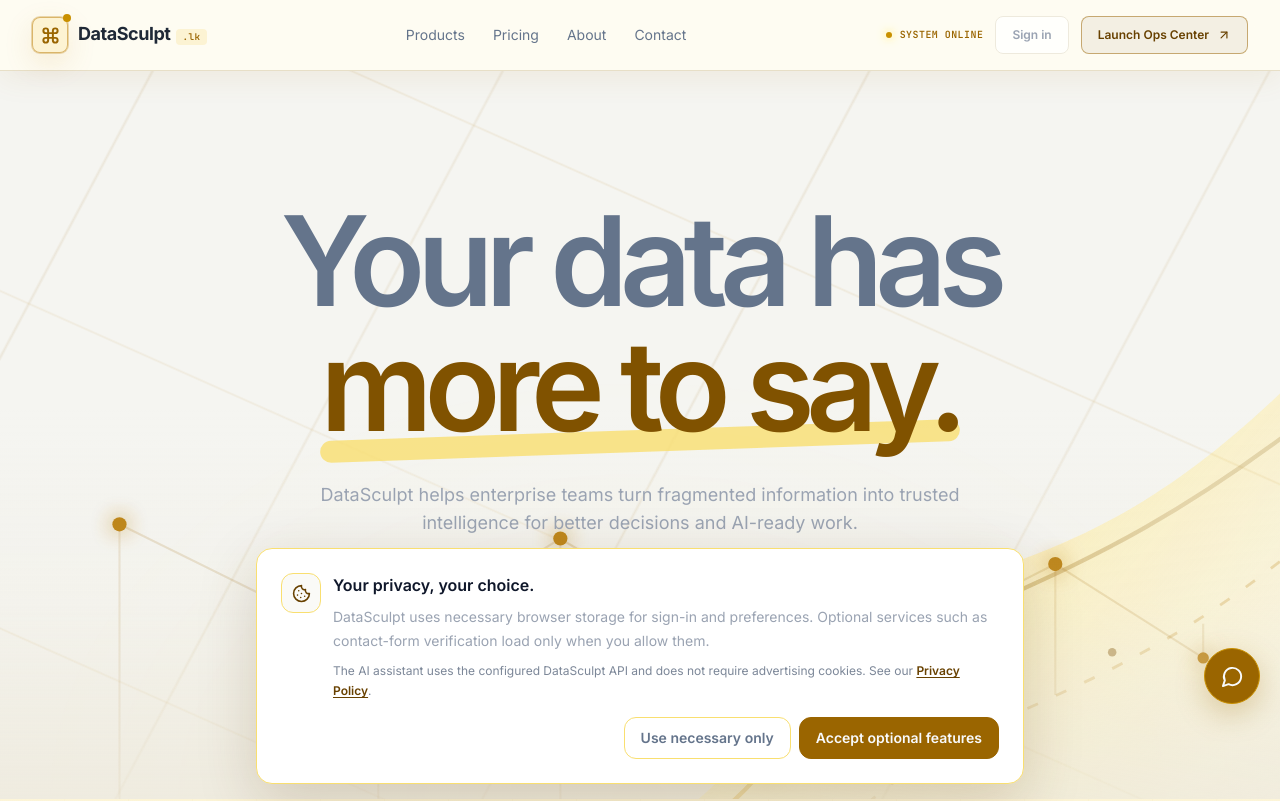
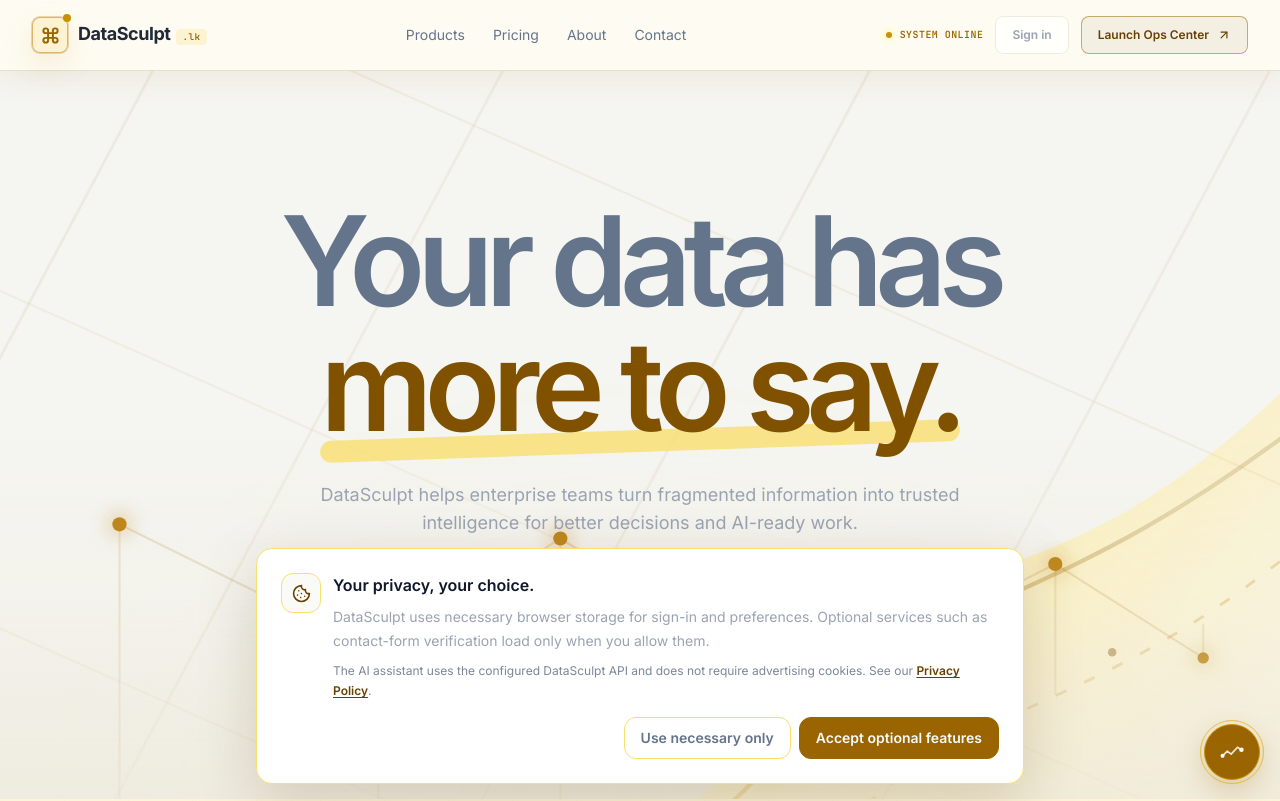
Before and after one commit to ChathuraAt1/datasculpt, a Next.js app: page / in a window 1280 px wide. Shown: the top 801 px of the page. Built offline with nearby package versions, Linux system fonts and the light colour scheme.

Commit message:
feat: integrate animated ChatSignalMark and update button UI positioning in AIChatbot

```diff
--- a/components/chat/AIChatbot.tsx
+++ b/components/chat/AIChatbot.tsx
@@ -2,7 +2,7 @@
 
 import { FormEvent, useEffect, useRef, useState } from 'react';
 import { AnimatePresence, motion, useReducedMotion } from 'framer-motion';
-import { Bot, Eraser, MessageCircle, Send, X } from 'lucide-react';
+import { Eraser, Send, X } from 'lucide-react';
 import { usePathname } from 'next/navigation';
 import { useAuth } from '@/components/auth/AuthContext';
 import { AuthApiError, authRequest } from '@/lib/auth';
@@ -73,15 +73,23 @@ export function AIChatbot() {
   }
 
   return <>
-    <motion.button type="button" whileHover={reducedMotion ? undefined : { y: -3 }} whileTap={reducedMotion ? undefined : { scale: 0.96 }} onClick={() => setOpen((value) => !value)} className="fixed bottom-24 right-5 z-[55] grid h-14 w-14 place-items-center rounded-full border border-brand-300 bg-brand-500 text-slate-50 shadow-[0_10px_30px_rgba(154,101,0,0.28)] transition hover:bg-brand-600 focus-visible:outline-none focus-visible:ring-2 focus-visible:ring-brand-500 focus-visible:ring-offset-2 focus-visible:ring-offset-[#fffdf2]" aria-label={open ? 'Close DataSculpt AI assistant' : 'Open DataSculpt AI assistant'} aria-expanded={open} aria-controls="datasculpt-ai-chat"><MessageCircle size={23} /></motion.button>
+    <motion.button type="button" whileHover={reducedMotion ? undefined : { y: -3 }} whileTap={reducedMotion ? undefined : { scale: 0.96 }} onClick={() => setOpen((value) => !value)} className="fixed bottom-5 right-5 z-[55] grid h-14 w-14 place-items-center rounded-full border border-brand-300 bg-brand-500 text-slate-50 shadow-[0_10px_30px_rgba(154,101,0,0.28)] transition hover:bg-brand-600 focus-visible:outline-none focus-visible:ring-2 focus-visible:ring-brand-500 focus-visible:ring-offset-2 focus-visible:ring-offset-[#fffdf2]" aria-label={open ? 'Close DataSculpt AI assistant' : 'Open DataSculpt AI assistant'} aria-expanded={open} aria-controls="datasculpt-ai-chat"><span className="pointer-events-none absolute inset-[-5px] rounded-full border border-brand-300/60" aria-hidden="true"><motion.span animate={reducedMotion ? undefined : { scale: [1, 1.18, 1], opacity: [0.55, 0, 0.55] }} transition={reducedMotion ? undefined : { duration: 2.4, repeat: Infinity, ease: 'easeInOut' }} className="absolute inset-0 rounded-full border border-brand-200" /></span><ChatSignalMark reducedMotion={Boolean(reducedMotion)} /></motion.button>
     <AnimatePresence>
-      {open && <motion.aside id="datasculpt-ai-chat" initial={{ opacity: 0, y: reducedMotion ? 0 : 18, scale: reducedMotion ? 1 : 0.97 }} animate={{ opacity: 1, y: 0, scale: 1 }} exit={{ opacity: 0, y: reducedMotion ? 0 : 12, scale: reducedMotion ? 1 : 0.98 }} transition={{ duration: reducedMotion ? 0 : 0.2 }} className="fixed bottom-40 right-4 z-[56] flex h-[min(650px,70vh)] w-[min(92vw,390px)] flex-col overflow-hidden rounded-2xl border border-brand-200 bg-white shadow-[0_20px_70px_rgba(81,50,0,0.2)]" aria-label="DataSculpt Guide chat">
-        <div className="flex items-center justify-between border-b border-brand-100 bg-brand-50 px-4 py-3"><div className="flex items-center gap-3"><span className="grid h-9 w-9 place-items-center rounded-xl border border-brand-200 bg-white text-brand-700"><Bot size={18} /></span><div><p className="text-sm font-semibold text-slate-900">DataSculpt Guide</p><p className="text-[0.68rem] text-slate-500">Product guidance, on demand</p></div></div><div className="flex items-center gap-1"><button type="button" onClick={clearConversation} className="rounded-lg p-2 text-slate-500 hover:bg-white hover:text-brand-700 focus-visible:outline-none focus-visible:ring-2 focus-visible:ring-brand-500" aria-label="Clear conversation"><Eraser size={16} /></button><button type="button" onClick={() => setOpen(false)} className="rounded-lg p-2 text-slate-500 hover:bg-white hover:text-brand-700 focus-visible:outline-none focus-visible:ring-2 focus-visible:ring-brand-500" aria-label="Close chat"><X size={17} /></button></div></div>
+      {open && <motion.aside id="datasculpt-ai-chat" initial={{ opacity: 0, y: reducedMotion ? 0 : 18, scale: reducedMotion ? 1 : 0.97 }} animate={{ opacity: 1, y: 0, scale: 1 }} exit={{ opacity: 0, y: reducedMotion ? 0 : 12, scale: reducedMotion ? 1 : 0.98 }} transition={{ duration: reducedMotion ? 0 : 0.2 }} className="fixed bottom-24 right-4 z-[56] flex h-[min(650px,70vh)] w-[min(92vw,390px)] flex-col overflow-hidden rounded-2xl border border-brand-200 bg-white shadow-[0_20px_70px_rgba(81,50,0,0.2)]" aria-label="DataSculpt Guide chat">
+        <div className="flex items-center justify-between border-b border-brand-100 bg-brand-50 px-4 py-3"><div className="flex items-center gap-3"><span className="grid h-9 w-9 place-items-center rounded-xl border border-brand-200 bg-white text-brand-700"><ChatSignalMark reducedMotion={Boolean(reducedMotion)} /></span><div><p className="text-sm font-semibold text-slate-900">DataSculpt Guide</p><p className="text-[0.68rem] text-slate-500">Product guidance, on demand</p></div></div><div className="flex items-center gap-1"><button type="button" onClick={clearConversation} className="rounded-lg p-2 text-slate-500 hover:bg-white hover:text-brand-700 focus-visible:outline-none focus-visible:ring-2 focus-visible:ring-brand-500" aria-label="Clear conversation"><Eraser size={16} /></button><button type="button" onClick={() => setOpen(false)} className="rounded-lg p-2 text-slate-500 hover:bg-white hover:text-brand-700 focus-visible:outline-none focus-visible:ring-2 focus-visible:ring-brand-500" aria-label="Close chat"><X size={17} /></button></div></div>
         <div className="flex-1 space-y-3 overflow-y-auto bg-[#fbfaf5] p-4" aria-live="polite">{messages.map((message) => <div key={message.id} className={`max-w-[88%] rounded-2xl px-3.5 py-3 text-sm leading-6 ${message.role === 'user' ? 'ml-auto bg-brand-500 text-slate-50' : 'border border-brand-100 bg-white text-slate-700'}`}>{message.content}</div>)}{sending && <div className="max-w-[88%] rounded-2xl border border-brand-100 bg-white px-3.5 py-3 text-sm text-slate-500">Thinking…</div>}{error && <p className="rounded-xl border border-brand-200 bg-brand-50 p-3 text-xs leading-5 text-brand-800" role="alert">{error}</p>}<div ref={endRef} /></div>
         <form onSubmit={submit} className="border-t border-brand-100 bg-white p-3"><label htmlFor="datasculpt-chat-input" className="sr-only">Ask the DataSculpt Guide</label><textarea id="datasculpt-chat-input" value={draft} onChange={(event) => setDraft(event.target.value)} onKeyDown={(event) => { if (event.key === 'Enter' && !event.shiftKey) { event.preventDefault(); event.currentTarget.form?.requestSubmit(); } }} disabled={sending} maxLength={5000} rows={2} placeholder="Ask about products, plans, or workflows…" className="w-full resize-none rounded-xl border border-brand-100 bg-brand-50/50 px-3 py-2.5 text-sm text-slate-900 outline-none placeholder:text-slate-500 focus:border-brand-500 focus:ring-1 focus:ring-brand-500 disabled:opacity-60" /><div className="mt-2 flex items-center justify-between gap-3"><p className="text-[0.65rem] leading-4 text-slate-500">Do not share secrets, credentials, or private datasets.</p><button type="submit" disabled={sending || !draft.trim()} className="grid h-9 w-9 shrink-0 place-items-center rounded-lg border border-brand-500 bg-brand-500 text-slate-50 transition hover:bg-brand-600 disabled:cursor-not-allowed disabled:opacity-50 focus-visible:outline-none focus-visible:ring-2 focus-visible:ring-brand-500" aria-label="Send message"><Send size={15} /></button></div></form>
       </motion.aside>}
     </AnimatePresence>
   </>;
+}
+
+function ChatSignalMark({ reducedMotion }: { reducedMotion: boolean }) {
+  return <motion.svg viewBox="0 0 28 24" width="24" height="22" fill="none" xmlns="http://www.w3.org/2000/svg" aria-hidden="true">
+    <motion.path d="M3 16.5L8.5 11L13 14.5L20.5 6.5L25 9.5" stroke="currentColor" strokeWidth="2" strokeLinecap="round" strokeLinejoin="round" initial={{ pathLength: 0, opacity: 0.4 }} animate={reducedMotion ? { pathLength: 1, opacity: 1 } : { pathLength: [0, 1, 1], opacity: [0.35, 1, 0.7] }} transition={reducedMotion ? { duration: 0 } : { duration: 2.2, repeat: Infinity, repeatDelay: 0.45, ease: 'easeInOut' }} />
+    <motion.circle cx="3" cy="16.5" r="2" fill="currentColor" animate={reducedMotion ? undefined : { scale: [1, 1.35, 1] }} transition={reducedMotion ? undefined : { duration: 2.2, repeat: Infinity, repeatDelay: 0.45, ease: 'easeInOut' }} />
+    <motion.circle cx="25" cy="9.5" r="2" fill="currentColor" animate={reducedMotion ? undefined : { scale: [1, 1.35, 1] }} transition={reducedMotion ? undefined : { duration: 2.2, repeat: Infinity, repeatDelay: 0.45, ease: 'easeInOut', delay: 0.25 }} />
+  </motion.svg>;
 }
 
 function makeId() {
```
